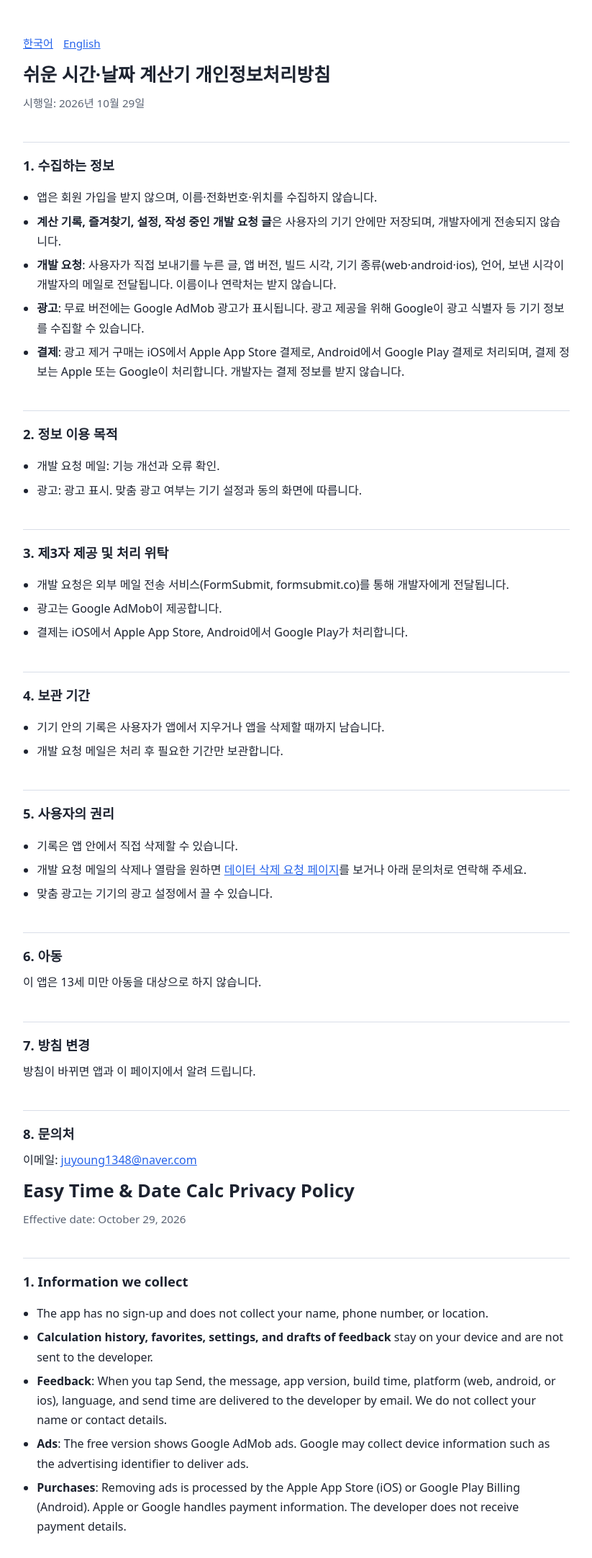
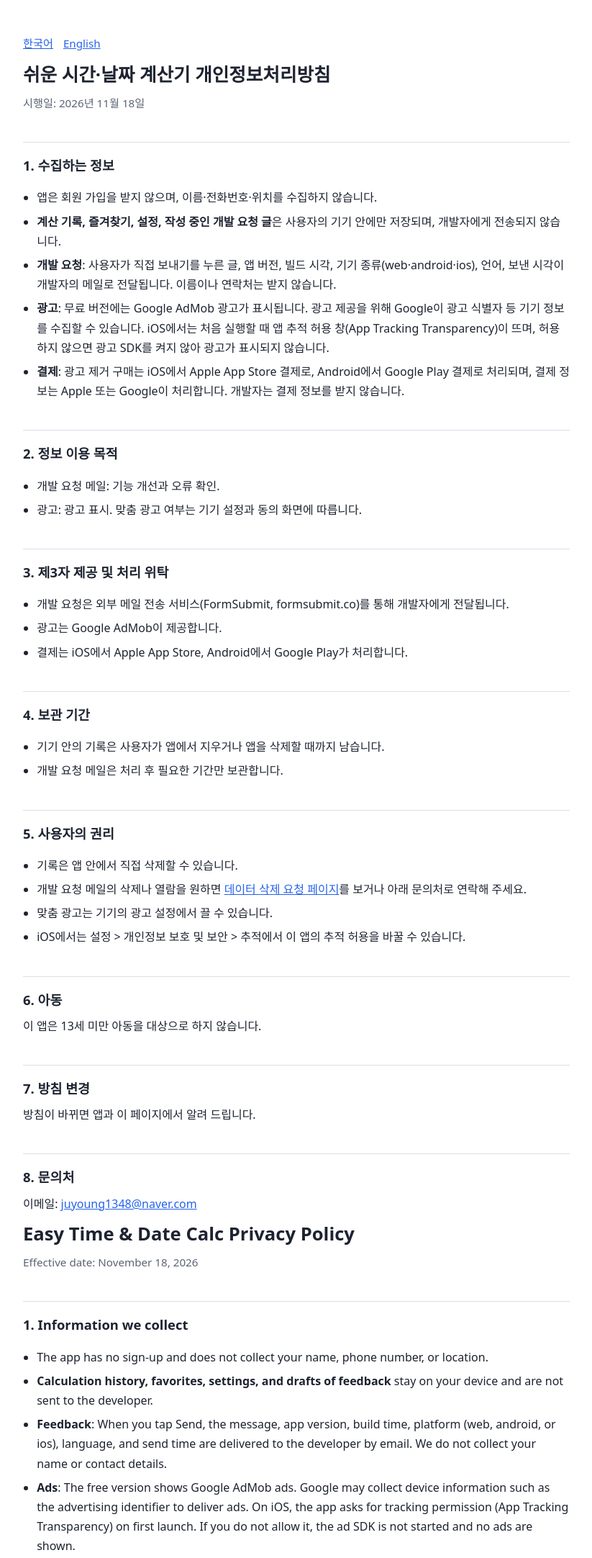
Before and after one commit to kataco1348-hub/time-calc-privacy, a plain HTML site: page index.html in a window 1280 px wide. Shown: the top 2164 px of the page at 72% size, without its empty margins (228-1051 px from the left). Drawn offline with Linux system fonts and the light colour scheme.

Commit message:
docs: iOS 추적 허용(ATT) 안내 추가, 시행일 갱신
Co-Authored-By: Claude Haiku 5.5 <noreply@anthropic.com>

```diff
--- a/index.html
+++ b/index.html
@@ -30,14 +30,14 @@
 
   <section id="ko" lang="ko">
     <h1>쉬운 시간·날짜 계산기 개인정보처리방침</h1>
-    <p class="meta">시행일: 2026년 10월 29일</p>
+    <p class="meta">시행일: 2026년 11월 18일</p>
 
     <h2>1. 수집하는 정보</h2>
     <ul>
       <li>앱은 회원 가입을 받지 않으며, 이름·전화번호·위치를 수집하지 않습니다.</li>
       <li><strong>계산 기록, 즐겨찾기, 설정, 작성 중인 개발 요청 글</strong>은 사용자의 기기 안에만 저장되며, 개발자에게 전송되지 않습니다.</li>
       <li><strong>개발 요청</strong>: 사용자가 직접 보내기를 누른 글, 앱 버전, 빌드 시각, 기기 종류(web·android·ios), 언어, 보낸 시각이 개발자의 메일로 전달됩니다. 이름이나 연락처는 받지 않습니다.</li>
-      <li><strong>광고</strong>: 무료 버전에는 Google AdMob 광고가 표시됩니다. 광고 제공을 위해 Google이 광고 식별자 등 기기 정보를 수집할 수 있습니다.</li>
+      <li><strong>광고</strong>: 무료 버전에는 Google AdMob 광고가 표시됩니다. 광고 제공을 위해 Google이 광고 식별자 등 기기 정보를 수집할 수 있습니다. iOS에서는 처음 실행할 때 앱 추적 허용 창(App Tracking Transparency)이 뜨며, 허용하지 않으면 광고 SDK를 켜지 않아 광고가 표시되지 않습니다.</li>
       <li><strong>결제</strong>: 광고 제거 구매는 iOS에서 Apple App Store 결제로, Android에서 Google Play 결제로 처리되며, 결제 정보는 Apple 또는 Google이 처리합니다. 개발자는 결제 정보를 받지 않습니다.</li>
     </ul>
 
@@ -65,6 +65,7 @@
       <li>기록은 앱 안에서 직접 삭제할 수 있습니다.</li>
       <li>개발 요청 메일의 삭제나 열람을 원하면 <a href="./delete.html">데이터 삭제 요청 페이지</a>를 보거나 아래 문의처로 연락해 주세요.</li>
       <li>맞춤 광고는 기기의 광고 설정에서 끌 수 있습니다.</li>
+      <li>iOS에서는 설정 &gt; 개인정보 보호 및 보안 &gt; 추적에서 이 앱의 추적 허용을 바꿀 수 있습니다.</li>
     </ul>
 
     <h2>6. 아동</h2>
@@ -79,14 +80,14 @@
 
   <section id="en" lang="en">
     <h1>Easy Time &amp; Date Calc Privacy Policy</h1>
-    <p class="meta">Effective date: October 29, 2026</p>
+    <p class="meta">Effective date: November 18, 2026</p>
 
     <h2>1. Information we collect</h2>
     <ul>
       <li>The app has no sign-up and does not collect your name, phone number, or location.</li>
       <li><strong>Calculation history, favorites, settings, and drafts of feedback</strong> stay on your device and are not sent to the developer.</li>
       <li><strong>Feedback</strong>: When you tap Send, the message, app version, build time, platform (web, android, or ios), language, and send time are delivered to the developer by email. We do not collect your name or contact details.</li>
-      <li><strong>Ads</strong>: The free version shows Google AdMob ads. Google may collect device information such as the advertising identifier to deliver ads.</li>
+      <li><strong>Ads</strong>: The free version shows Google AdMob ads. Google may collect device information such as the advertising identifier to deliver ads. On iOS, the app asks for tracking permission (App Tracking Transparency) on first launch. If you do not allow it, the ad SDK is not started and no ads are shown.</li>
       <li><strong>Purchases</strong>: Removing ads is processed by the Apple App Store (iOS) or Google Play Billing (Android). Apple or Google handles payment information. The developer does not receive payment details.</li>
     </ul>
 
@@ -114,6 +115,7 @@
       <li>You can delete your history in the app.</li>
       <li>To ask about or delete a feedback email, see the <a href="./delete.html">data deletion request page</a> or contact us below.</li>
       <li>You can turn off personalized ads in your device's ad settings.</li>
+      <li>On iOS, you can change this app's tracking permission in Settings &gt; Privacy &amp; Security &gt; Tracking.</li>
     </ul>
 
     <h2>6. Children</h2>
```
